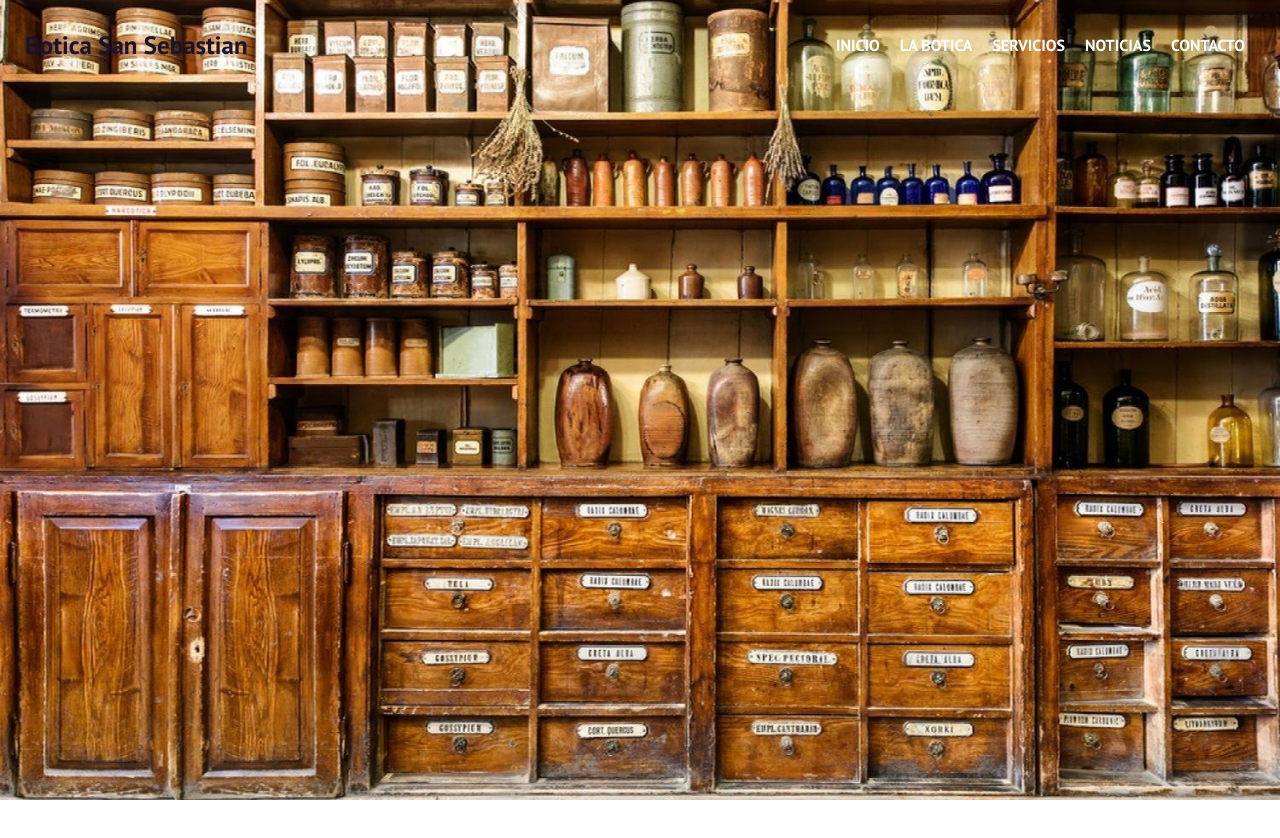
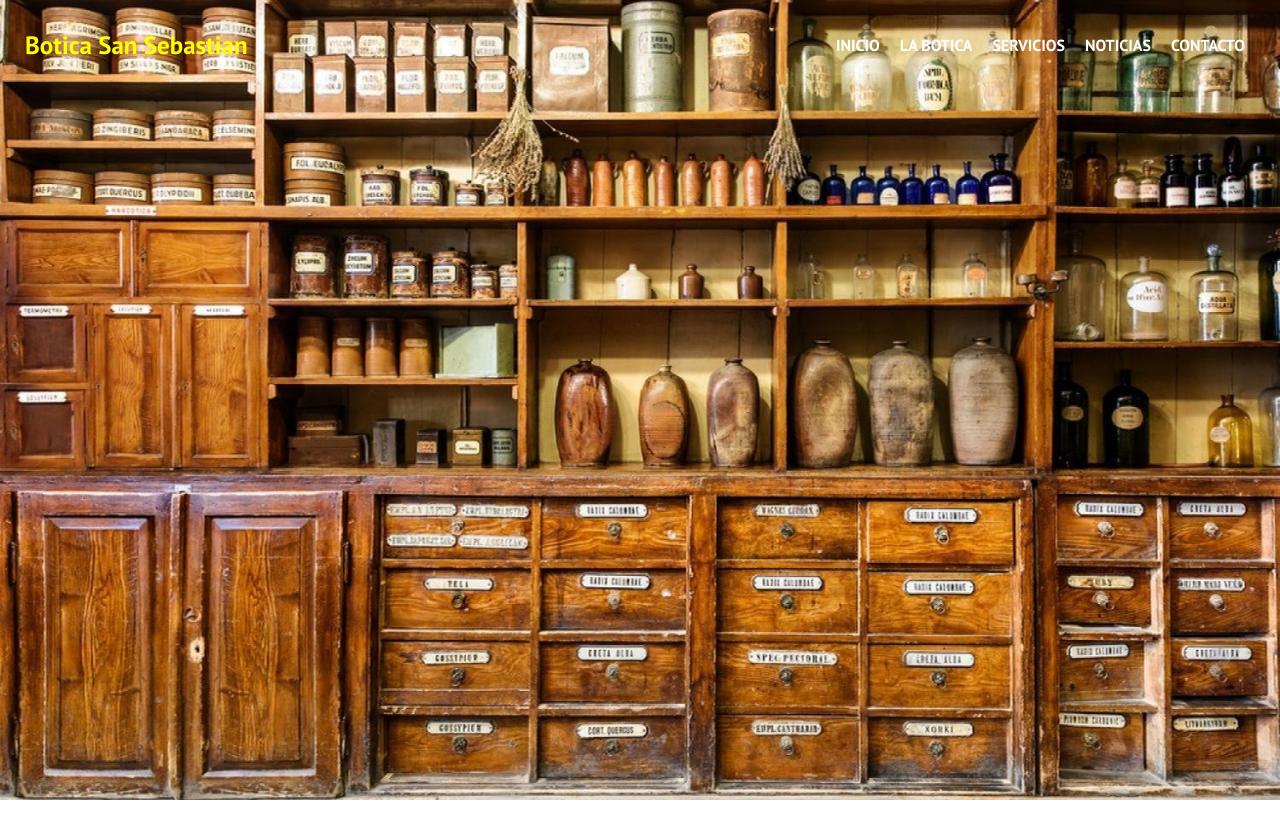
Before and after one commit to Pierogallardo4/Pierogallardo4, a plain HTML site: page index.html in a window 1280 px wide. Drawn offline with Linux system fonts and the light colour scheme.

Commit message:
new_color2_logo

```diff
--- a/styles.css
+++ b/styles.css
@@ -37,7 +37,7 @@ header{
 }
 .logo{
     font-size: 25px;
-    color: #1A132F;
+    color: yellow;
     font-weight: 100;
 }
 .menu{
```
